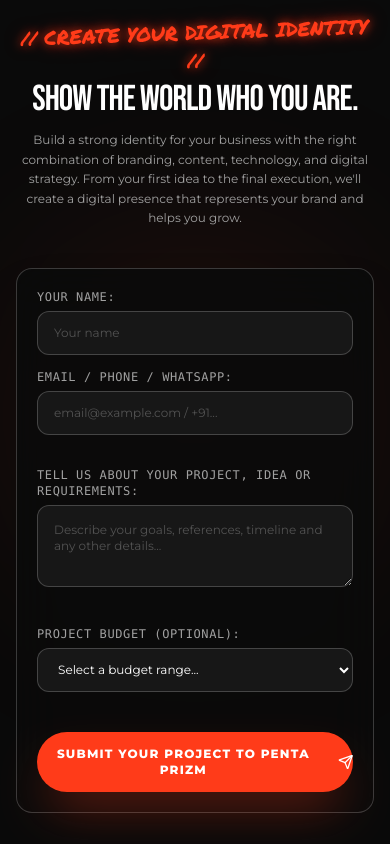
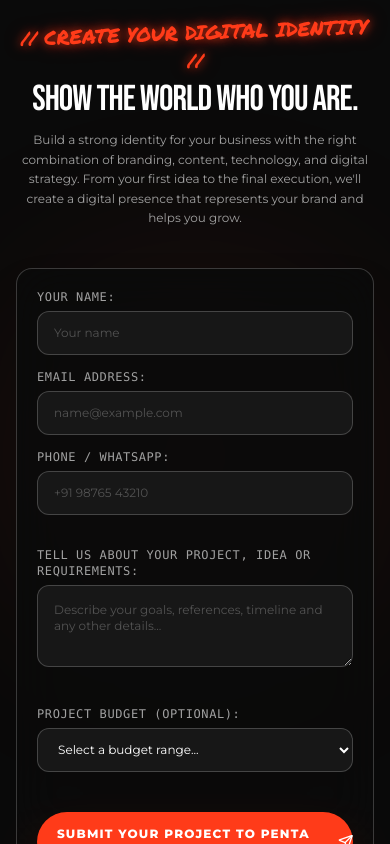
Before and after one commit to 33binil/Penta-Prizm-Official, a React (Vite) app: page / in a window 390 px wide. Shown: the part 11156-12000 px from the top of the page. Built offline with nearby package versions, Linux system fonts and the light colour scheme; no server answers; a web font is replaced by a local one.

Commit message:
Separate Email and Phone input fields on Application form

```diff
--- a/server.js
+++ b/server.js
@@ -46,6 +46,9 @@ function escapeHtml(str) {
 }
 
 function buildNotificationEmail(data) {
+  const emailVal = data.email || (isEmail(data.contact) ? data.contact : 'Not provided');
+  const phoneVal = data.phone || (!isEmail(data.contact) ? data.contact : 'Not provided');
+
   return {
     sender: { email: SENDER_EMAIL, name: SENDER_NAME },
     to: [{ email: NOTIFICATION_EMAIL }],
@@ -64,8 +67,12 @@ function buildNotificationEmail(data) {
               <td style="padding:10px 0;color:#fff;font-size:14px;border-bottom:1px solid #222;">${escapeHtml(data.name)}</td>
             </tr>
             <tr>
-              <td style="padding:10px 0;color:#777;font-size:13px;border-bottom:1px solid #222;">Contact</td>
-              <td style="padding:10px 0;color:#ff3b19;font-size:14px;border-bottom:1px solid #222;">${escapeHtml(data.contact)}</td>
+              <td style="padding:10px 0;color:#777;font-size:13px;border-bottom:1px solid #222;">Email</td>
+              <td style="padding:10px 0;color:#ff3b19;font-size:14px;border-bottom:1px solid #222;">${escapeHtml(emailVal)}</td>
+            </tr>
+            <tr>
+              <td style="padding:10px 0;color:#777;font-size:13px;border-bottom:1px solid #222;">Phone</td>
+              <td style="padding:10px 0;color:#ff3b19;font-size:14px;border-bottom:1px solid #222;">${escapeHtml(phoneVal)}</td>
             </tr>
             <tr>
               <td style="padding:10px 0;color:#777;font-size:13px;border-bottom:1px solid #222;">Budget</td>
@@ -90,9 +97,12 @@ function buildNotificationEmail(data) {
 }
 
 function buildConfirmationEmail(data) {
+  const recipientEmail = data.email || (isEmail(data.contact) ? data.contact : '');
+  const preferredContact = [data.email, data.phone].filter(Boolean).join(' / ') || data.contact;
+
   return {
     sender: { email: SENDER_EMAIL, name: SENDER_NAME },
-    to: [{ email: data.email }],
+    to: [{ email: recipientEmail }],
     subject: `Thanks ${data.name}! We received your project inquiry`,
     htmlContent: `
       <!DOCTYPE html>
@@ -115,7 +125,7 @@ function buildConfirmationEmail(data) {
           </div>
 
           <p style="color:#ccc;font-size:14px;line-height:1.7;margin:0 0 16px 0;">
-            Our team will contact you at <strong style="color:#ff3b19;">${escapeHtml(data.contact)}</strong> within 24 hours with a tailored proposal for your project.
+            Our team will contact you at <strong style="color:#ff3b19;">${escapeHtml(preferredContact)}</strong> within 24 hours with a tailored proposal for your project.
           </p>
 
           <p style="color:#ccc;font-size:14px;line-height:1.7;margin:0 0 24px 0;">
@@ -137,9 +147,10 @@ function isEmail(str) {
 
 app.post('/api/submit-application', async (req, res) => {
   try {
-    const { name, contact, budget, comment } = req.body;
+    const { name, email, phone, budget, comment } = req.body;
+    const contact = req.body.contact || [email, phone].filter(Boolean).join(' | ');
 
-    if (!name || !contact) {
+    if (!name || (!contact && !email && !phone)) {
       return res.status(400).json({ error: 'Name and Email/Phone are required.' });
     }
 
@@ -154,14 +165,15 @@ app.post('/api/submit-application', async (req, res) => {
       'Accept': 'application/json',
     };
 
-    const notificationPayload = buildNotificationEmail({ name, contact, budget, comment });
+    const notificationPayload = buildNotificationEmail({ name, email, phone, contact, budget, comment });
 
     const emailPromises = [
       axios.post(BREVO_API_URL, notificationPayload, { headers }),
     ];
 
-    if (isEmail(contact)) {
-      const confirmationPayload = buildConfirmationEmail({ name, contact, budget, comment, email: contact });
+    const recipientEmail = email || (isEmail(contact) ? contact : null);
+    if (recipientEmail && isEmail(recipientEmail)) {
+      const confirmationPayload = buildConfirmationEmail({ name, email: recipientEmail, phone, contact, budget, comment });
       emailPromises.push(axios.post(BREVO_API_URL, confirmationPayload, { headers }));
     }
 
--- a/src/components/InteractiveCustomForm.jsx
+++ b/src/components/InteractiveCustomForm.jsx
@@ -6,7 +6,8 @@ const API_BASE = import.meta.env.DEV ? (import.meta.env.VITE_API_URL || 'http://
 
 export default function InteractiveCustomForm({ preselectedItem, onCompleted, onSuccess }) {
   const [name, setName] = useState('');
-  const [contact, setContact] = useState('');
+  const [email, setEmail] = useState('');
+  const [phone, setPhone] = useState('');
   const [budget, setBudget] = useState('');
   const [comment, setComment] = useState(preselectedItem ? `Interested in: ${preselectedItem.title}` : '');
   const [submitted, setSubmitted] = useState(false);
@@ -24,13 +25,19 @@ export default function InteractiveCustomForm({ preselectedItem, onCompleted, on
         headers: { 'Content-Type': 'application/json' },
         body: JSON.stringify({
           name,
-          contact,
+          email,
+          phone,
+          contact: `${email} | ${phone}`,
           budget,
           comment,
         }),
       });
 
-      const data = await response.json();
+      let data = {};
+      const contentType = response.headers.get('content-type');
+      if (contentType && contentType.includes('application/json')) {
+        data = await response.json();
+      }
 
       if (!response.ok) {
         throw new Error(data.error || 'Something went wrong. Please try again.');
@@ -38,7 +45,7 @@ export default function InteractiveCustomForm({ preselectedItem, onCompleted, on
 
       setSubmitted(true);
       if (onSuccess) {
-        onSuccess({ name, contact });
+        onSuccess({ name, email, phone, contact: `${email} | ${phone}` });
       } else if (onCompleted) {
         onCompleted();
       }
@@ -106,7 +113,7 @@ export default function InteractiveCustomForm({ preselectedItem, onCompleted, on
                   PROJECT SUBMITTED TO PENTA PRIZM!
                 </h3>
                 <p className="font-montserrat text-neutral-300 text-xs sm:text-sm lg:text-base max-w-md mt-2 leading-relaxed">
-                  Thanks, <strong>{name || 'friend'}</strong>! Our team will contact you within <span className="text-[#ff3b19] font-bold">24 hours</span> via <span className="text-[#ff3b19] font-mono">{contact}</span> with a tailored proposal.
+                  Thanks, <strong>{name || 'friend'}</strong>! Our team will contact you within <span className="text-[#ff3b19] font-bold">24 hours</span> via <span className="text-[#ff3b19] font-mono">{email || phone}</span> with a tailored proposal.
                 </p>
                 <button
                   onClick={() => setSubmitted(false)}
@@ -125,7 +132,7 @@ export default function InteractiveCustomForm({ preselectedItem, onCompleted, on
               >
 
                 {/* Contact Details */}
-                <div className="grid grid-cols-1 sm:grid-cols-2 gap-3.5 sm:gap-4">
+                <div className="grid grid-cols-1 md:grid-cols-3 gap-3.5 sm:gap-4">
                   <div>
                     <label className="block font-mono text-xs text-neutral-400 uppercase tracking-wider mb-1.5 sm:mb-2">
                       Your name:
@@ -142,14 +149,28 @@ export default function InteractiveCustomForm({ preselectedItem, onCompleted, on
 
                   <div>
                     <label className="block font-mono text-xs text-neutral-400 uppercase tracking-wider mb-1.5 sm:mb-2">
-                      Email / Phone / WhatsApp:
+                      Email address:
                     </label>
                     <input
-                      type="text"
+                      type="email"
                       required
-                      placeholder="email@example.com / +91..."
-                      value={contact}
-                      onChange={(e) => setContact(e.target.value)}
+                      placeholder="name@example.com"
+                      value={email}
+                      onChange={(e) => setEmail(e.target.value)}
+                      className="w-full bg-neutral-900 border border-white/20 rounded-xl px-4 py-3 text-xs sm:text-sm text-white placeholder:text-neutral-600 focus:outline-none focus:border-[#ff3b19] min-h-[44px]"
+                    />
+                  </div>
+
+                  <div>
+                    <label className="block font-mono text-xs text-neutral-400 uppercase tracking-wider mb-1.5 sm:mb-2">
+                      Phone / WhatsApp:
+                    </label>
+                    <input
+                      type="tel"
+                      required
+                      placeholder="+91 98765 43210"
+                      value={phone}
+                      onChange={(e) => setPhone(e.target.value)}
                       className="w-full bg-neutral-900 border border-white/20 rounded-xl px-4 py-3 text-xs sm:text-sm text-white placeholder:text-neutral-600 focus:outline-none focus:border-[#ff3b19] min-h-[44px]"
                     />
                   </div>
```
